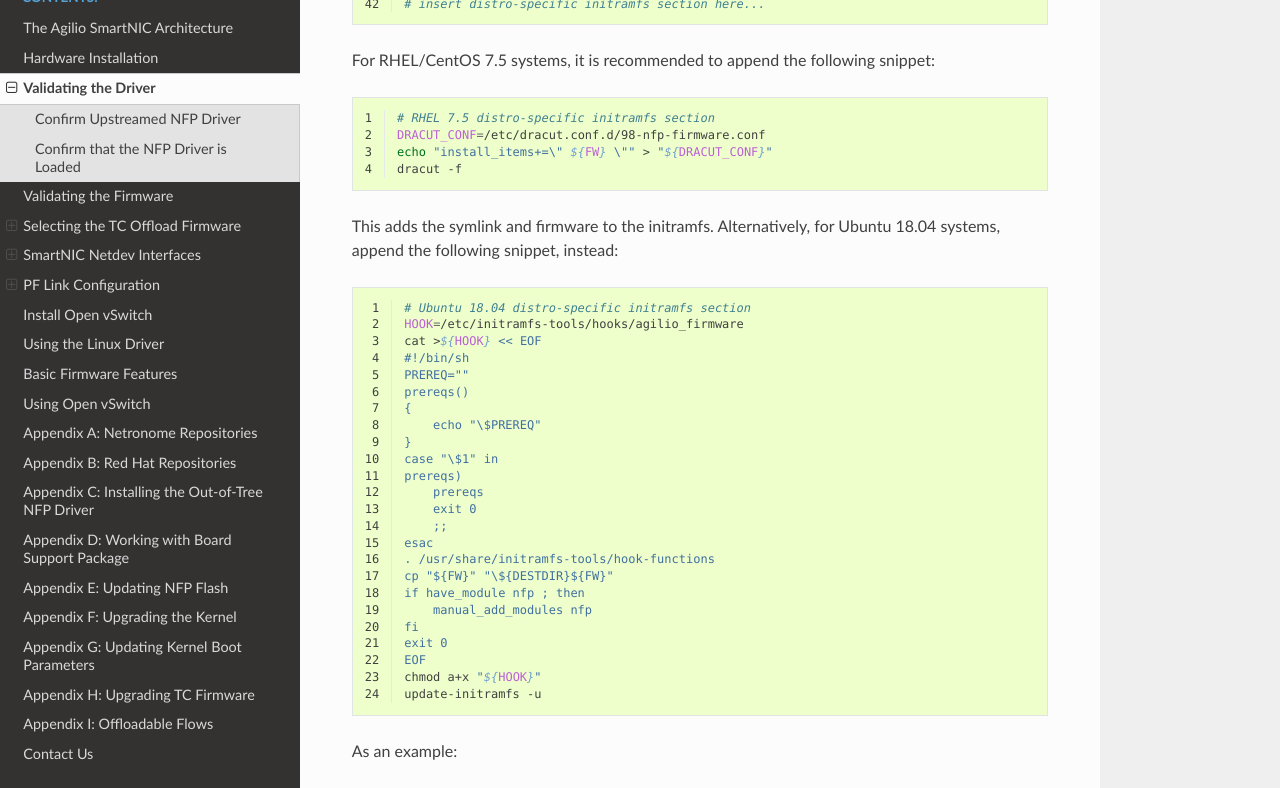
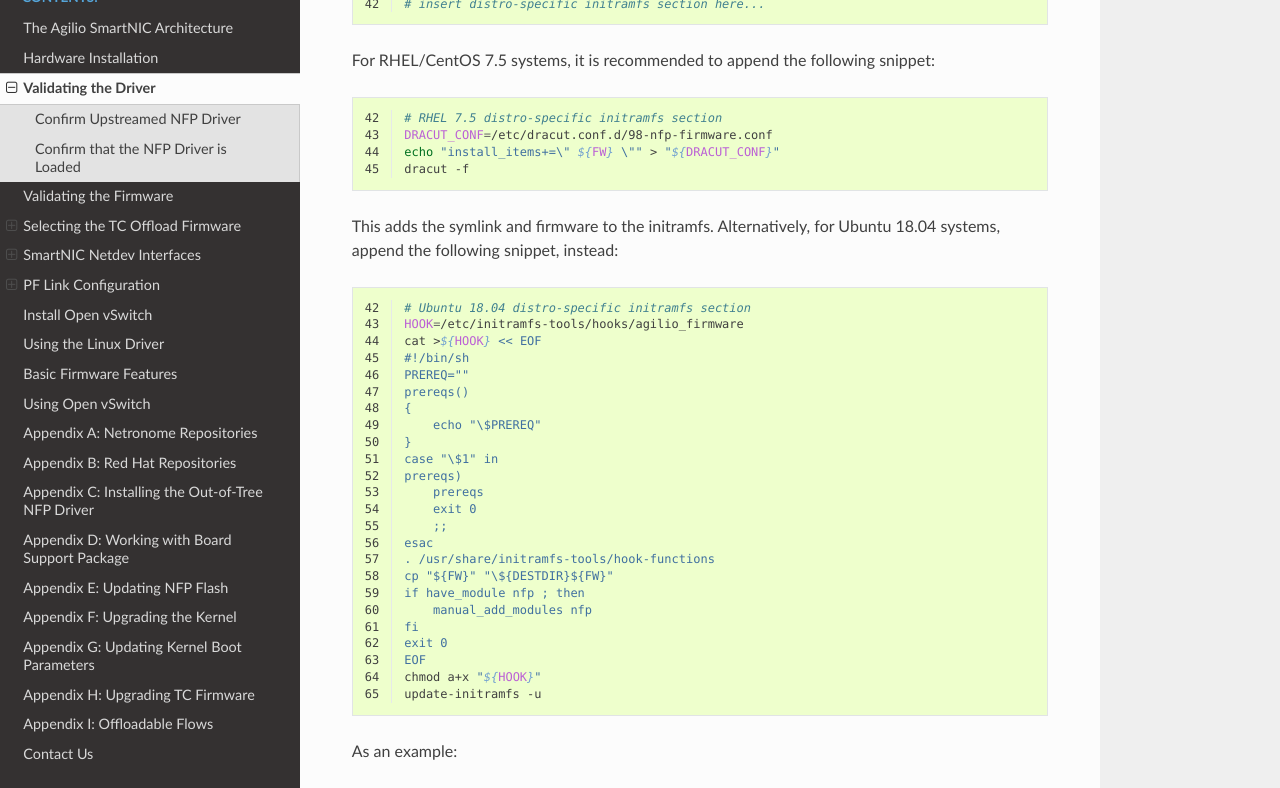
Before and after one commit to macris-xiao/disa-user-guide, a Sphinx documentation site: the page built from doc/03_Driver_and_Firmware.rst, in a window 1280 px wide and 1400 px high, scrolled down 3643 px. Shown: the part 149-937 px from the top of the window. Built offline with Sphinx 7.4.7 and the Read the Docs theme 2.0.0, drawn with Linux system fonts in a browser that asks for light colours; formulas are drawn with MathJax 3.

Commit message:
Start script line numbers at 42!
* In a stunning stroke of fate, it looks like the bifurcated scripts
  join up neatly at line 42. This means we can renumber the bottom part
  of the script as yet another hint that they should be joined.

Change-Id: I2722d6a07f393c04d021e07a699a779ac5775d14

```diff
--- a/doc/03_Driver_and_Firmware.rst
+++ b/doc/03_Driver_and_Firmware.rst
@@ -201,6 +201,7 @@ For RHEL/CentOS 7.5 systems, it is recommended to append the following snippet:
 
 .. code-block:: bash
     :linenos:
+    :lineno-start: 42
 
     # RHEL 7.5 distro-specific initramfs section
     DRACUT_CONF=/etc/dracut.conf.d/98-nfp-firmware.conf
@@ -212,6 +213,7 @@ This adds the symlink and firmware to the initramfs. Alternatively, for Ubuntu
 
 .. code-block:: bash
     :linenos:
+    :lineno-start: 42
 
     # Ubuntu 18.04 distro-specific initramfs section
     HOOK=/etc/initramfs-tools/hooks/agilio_firmware
```
